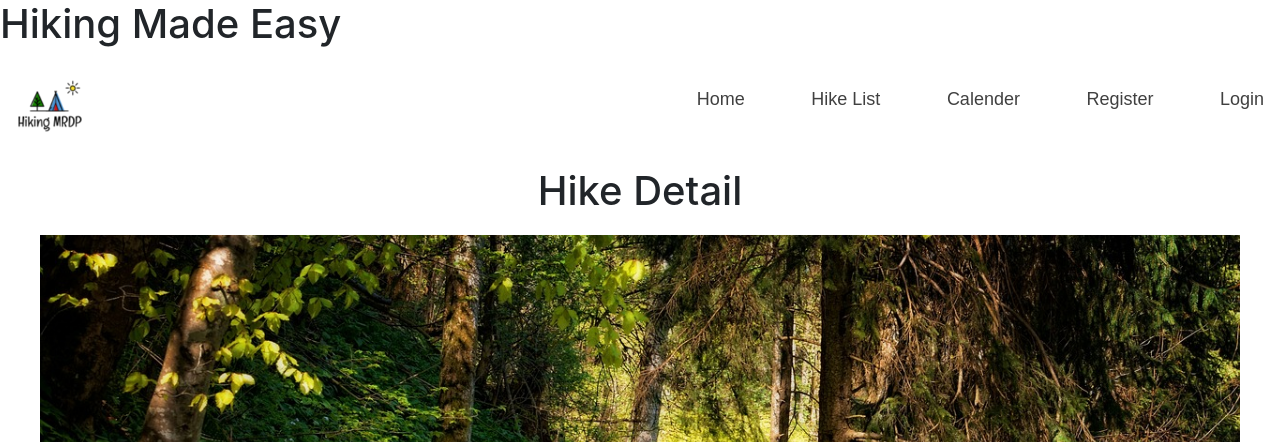
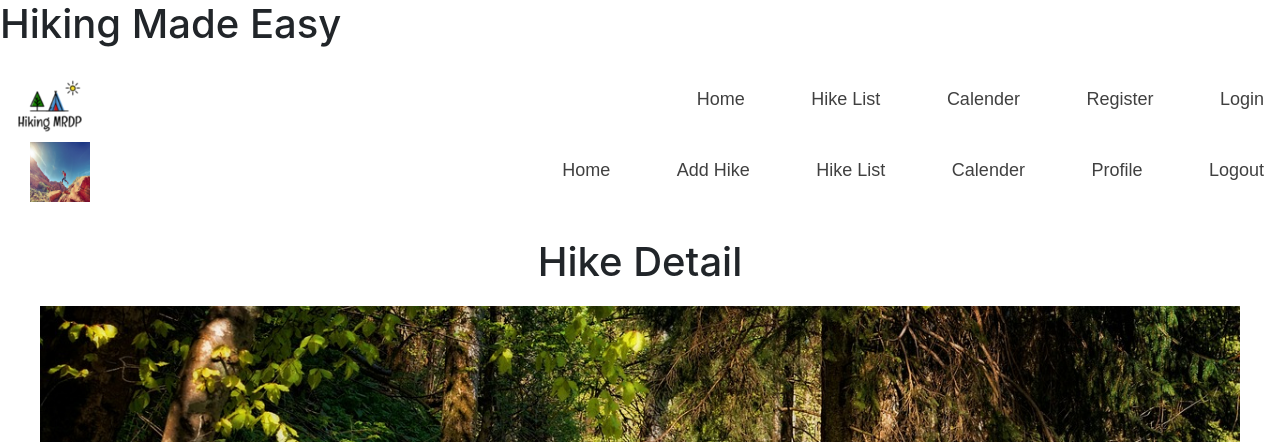
Before and after one commit to dli24/Hiking_Django, a Django app: page /hike in a window 1280 px wide. Shown: the top 442 px of the page. Run offline with Django 3.2, Linux system fonts and the light colour scheme; parts of the project's set-up code (start-up, migrations or seed data) failed here and were passed over; some libraries are stand-ins or nearby versions.

Commit message:
add NavBar

```diff
--- a/templates/base.html
+++ b/templates/base.html
@@ -14,6 +14,71 @@
 		<nav>
 
 		</nav>
+
+		<!-- Navbar Not login -->
+		<nav class="main-navigation">
+			<div class="navbar-header animated fadeInUp">
+				<a class="navbar-brand" href="#"><img src="/static/image/logo.png" alt="Hiking logo" style="width: 70px"; > </a>
+			</div>
+			<ul class="nav-list">
+				<li class="nav-list-item">
+					<a href="#" class="nav-link">Home</a>
+				</li>
+				<li class="nav-list-item">
+					<a href="#" class="nav-link">Hike List</a>
+				</li>
+				<li class="nav-list-item">
+					<a href="#" class="nav-link">Calender</a>
+				</li>
+				<li class="nav-list-item">
+					<a href="#" class="nav-link">Register</a>
+				</li>
+				<li class="nav-list-item">
+					<a href="#" class="nav-link">Login</a>
+				</li>
+			</ul>
+		</nav>
+
+		<!-- NavBar while Login -->
+		<nav class="main-navigation">
+			<div class="navbar-header animated fadeInUp">
+				<a class="navbar-brand" href="#">   <div class="container">
+			<div class="d-flex justify-content-center h-100">
+				<div class="image_outer_container">
+			<div class="green_icon"></div>
+					<div class="image_inner_container">
+						<img src="/static/image/hiker1.1.png" style=" width:60px; height:60px;">
+					</div>
+				</div>
+			</div>
+		</div> </a>
+			</div>
+			<ul class="nav-list">
+				<li class="nav-list-item">
+					<a href="#" class="nav-link">Home</a>
+				</li>
+				<li class="nav-list-item">
+					<a href="#" class="nav-link">Add Hike</a>
+				</li>
+				<li class="nav-list-item">
+					<a href="#" class="nav-link">Hike List</a>
+				</li>
+				<li class="nav-list-item">
+					<a href="#" class="nav-link">Calender</a>
+				</li>
+				<li class="nav-list-item">
+					<a href="#" class="nav-link">Profile</a>
+				</li>
+				<li class="nav-list-item">
+					<a href="#" class="nav-link">Logout</a>
+				</li>
+			</ul>
+
+		</nav>
+
+
+
+
 		{% block content %} {% endblock %}
 
 		{# The Footer #}
--- a/templates/hike/hike_detail.html
+++ b/templates/hike/hike_detail.html
@@ -1,30 +1,5 @@
 {% extends 'base.html' %} {% block content %}
 
-    <!-- NavBar -->
-
-    <nav class="main-navigation">
-      <div class="navbar-header animated fadeInUp">
-          <a class="navbar-brand" href="#"><img src="/static/image/logo.png" alt="Hiking logo" style="width: 70px"; > </a>
-      </div>
-      <ul class="nav-list">
-          <li class="nav-list-item">
-              <a href="#" class="nav-link">Home</a>
-          </li>
-          <li class="nav-list-item">
-              <a href="#" class="nav-link">Hike List</a>
-          </li>
-          <li class="nav-list-item">
-              <a href="#" class="nav-link">Calender</a>
-          </li>
-          <li class="nav-list-item">
-              <a href="#" class="nav-link">Register</a>
-          </li>
-          <li class="nav-list-item">
-              <a href="#" class="nav-link">Login</a>
-          </li>
-      </ul>
-
-  </nav>
 
   <!-- main -->
 
```
Also changed, not shown: static/image/hiker1.1.png (added).
